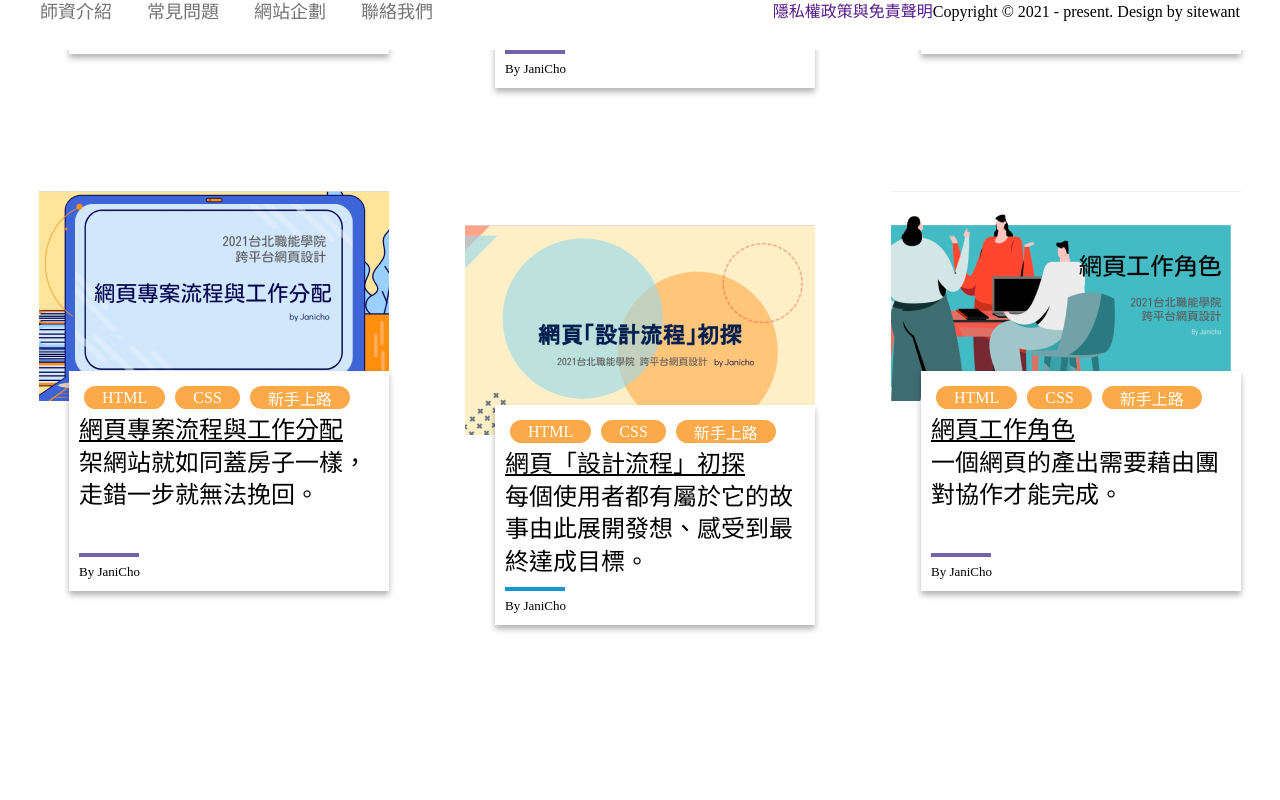
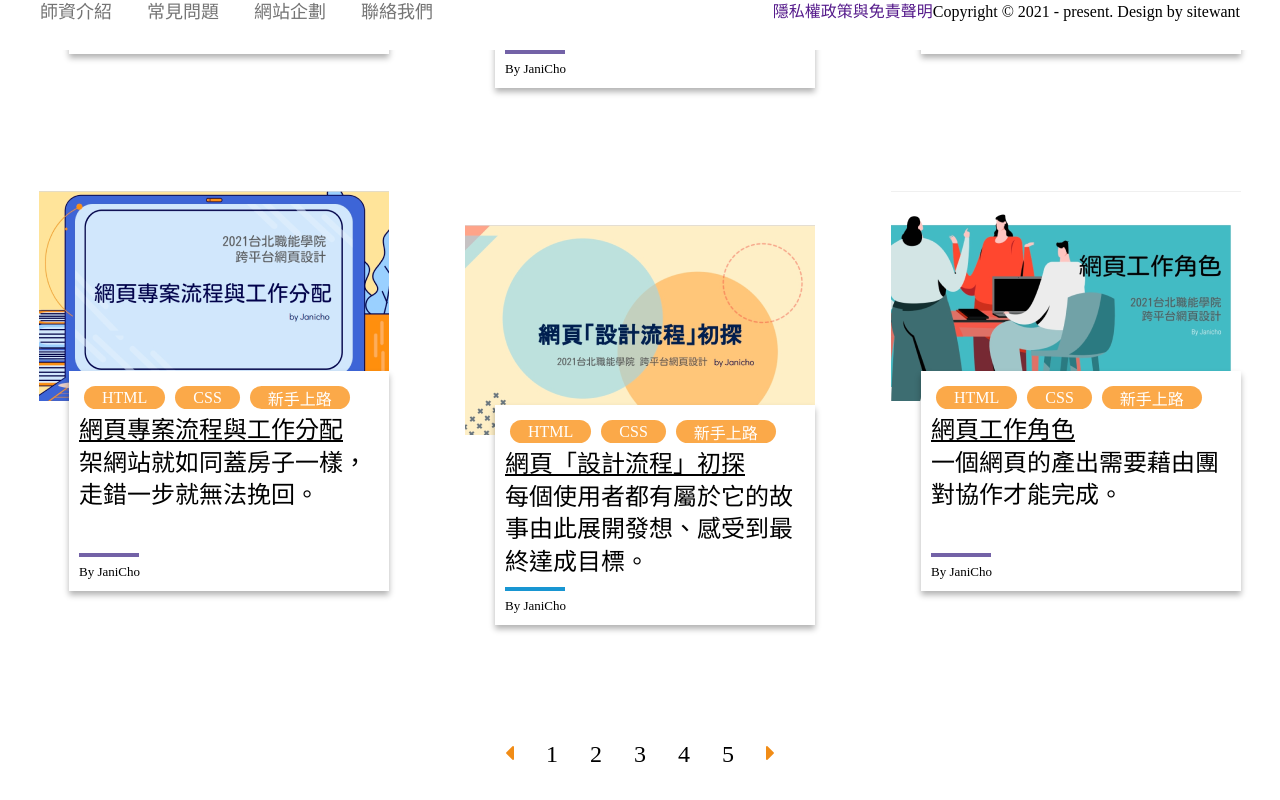
Before and after one commit to sitewant/sitewant, a plain HTML site: page handouts.html in a window 1280 px wide. Shown: the part 750-1550 px from the top of the page. Drawn offline with nearby package versions, Linux system fonts and the light colour scheme.

Commit message:
add Yoyo modify parts

```diff
--- a/css/main.css
+++ b/css/main.css
@@ -2011,6 +2011,73 @@ main.blog .container {
     background: #7362A7;
 }
 
+/*分頁pagination*/
+
+.pagination {
+    margin: 0 auto;
+    padding-bottom: 60px;
+}
+
+.pagination-list {
+    display: inline-flex;
+    position: relative;
+    justify-content: center;
+}
+
+.pagination-item a {
+    font-size: 24px;
+    color: #000;
+    padding: 8px 16px;
+    /* border: 1px solid #000; */
+    float: left;
+    text-decoration: none;
+}
+
+.pagination-item i {
+    font-size: 24px;
+    color: #F18C16;
+    align-items: center;
+}
+
+.pagination-line {
+    position: relative;
+}
+
+.pagination-line::after {
+    content: "";
+    width: 50%;
+    height: 3px;
+    background-image: linear-gradient(90deg, #FFF 0%, #FFF 100%);
+    position: absolute;
+    left: 0;
+    bottom: -3px;
+    transition: 0.3s;
+    width: 0;
+    transform: translateX(50%);
+}
+
+.pagination-item:hover>.pagination-line::after {
+    background-image: linear-gradient(90deg, #FFD100 0%, #FFD100 100%);
+    width: 50%;
+}
+
+.pagination-item:active>.pagination-line::after {
+    background-image: linear-gradient(90deg, #FFD100 0%, #EB5B47 100%);
+}
+
+.pagination-item i:active {
+    color: #EB5B47;
+}
+
+/*因為我的講義低於這個尺寸就只會一行顯示一個*/
+
+@media screen and (max-width: 852px) {
+    .pagination {
+        display: none;
+    }
+}
+
+
 /**
  *  Lecturers
  */
--- a/handouts.html
+++ b/handouts.html
@@ -387,6 +387,35 @@
                 </div>
             </div>
         </section>
+        <section class="pagination">
+            <ul class="pagination-list">
+                <li class="pagination-item">
+                    <a href="/"><i class="fas fa-caret-left"></i></a>
+                </li>
+                <li class="pagination-item">
+                    <a href="/" class="pagination-line">1</a>
+                </li>
+                <li class="pagination-item">
+                    <a href="/" class="pagination-line">2</a>
+                </li>
+                <li class="pagination-item">
+                    <a href="/" class="pagination-line">3</a>
+                </li>
+                <li class="pagination-item">
+                    <a href="/" class="pagination-line">4</a>
+                </li>
+                <li class="pagination-item">
+                    <a href="/" class="pagination-line">5</a>
+                </li>
+                <li class="pagination-item">
+                    <a href="/"><i class="fas fa-caret-right"></i></a>
+                </li>
+
+
+
+            </ul>
+
+        </section>
 
 
     </main>
```
